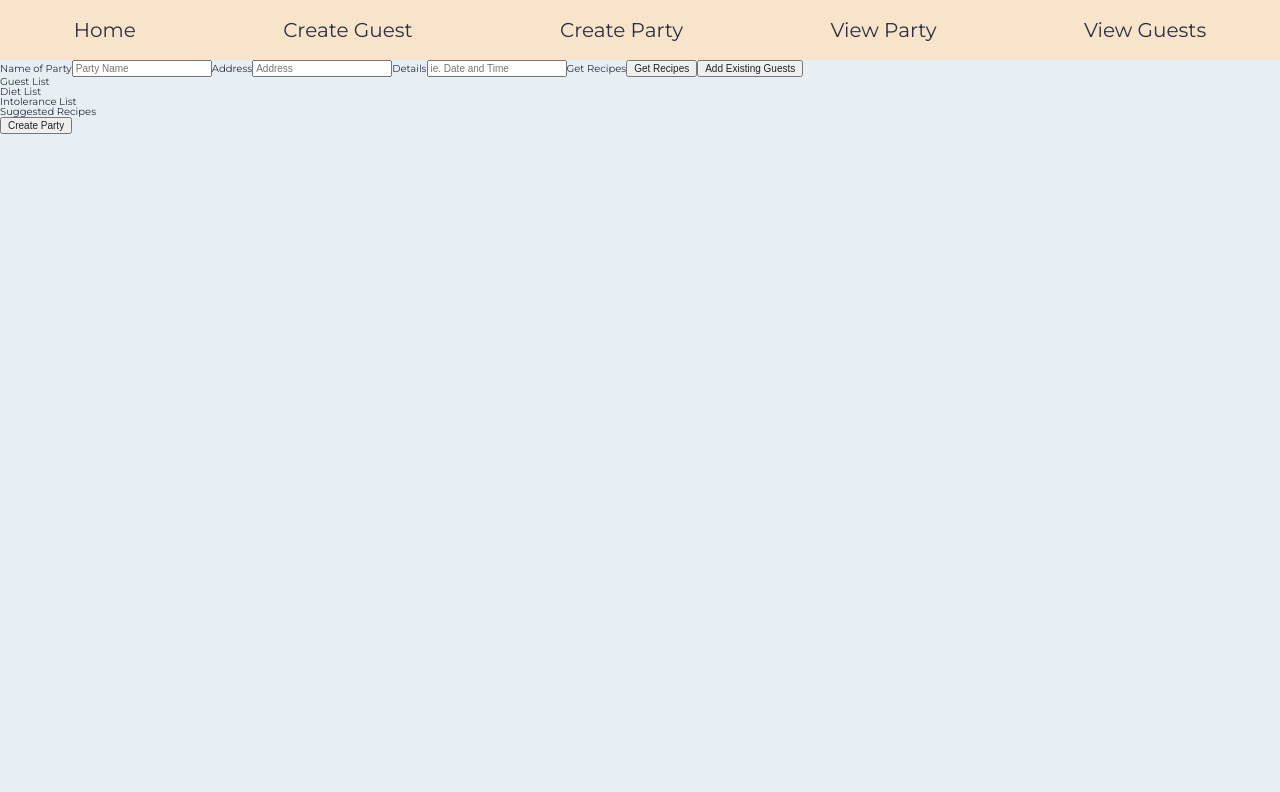
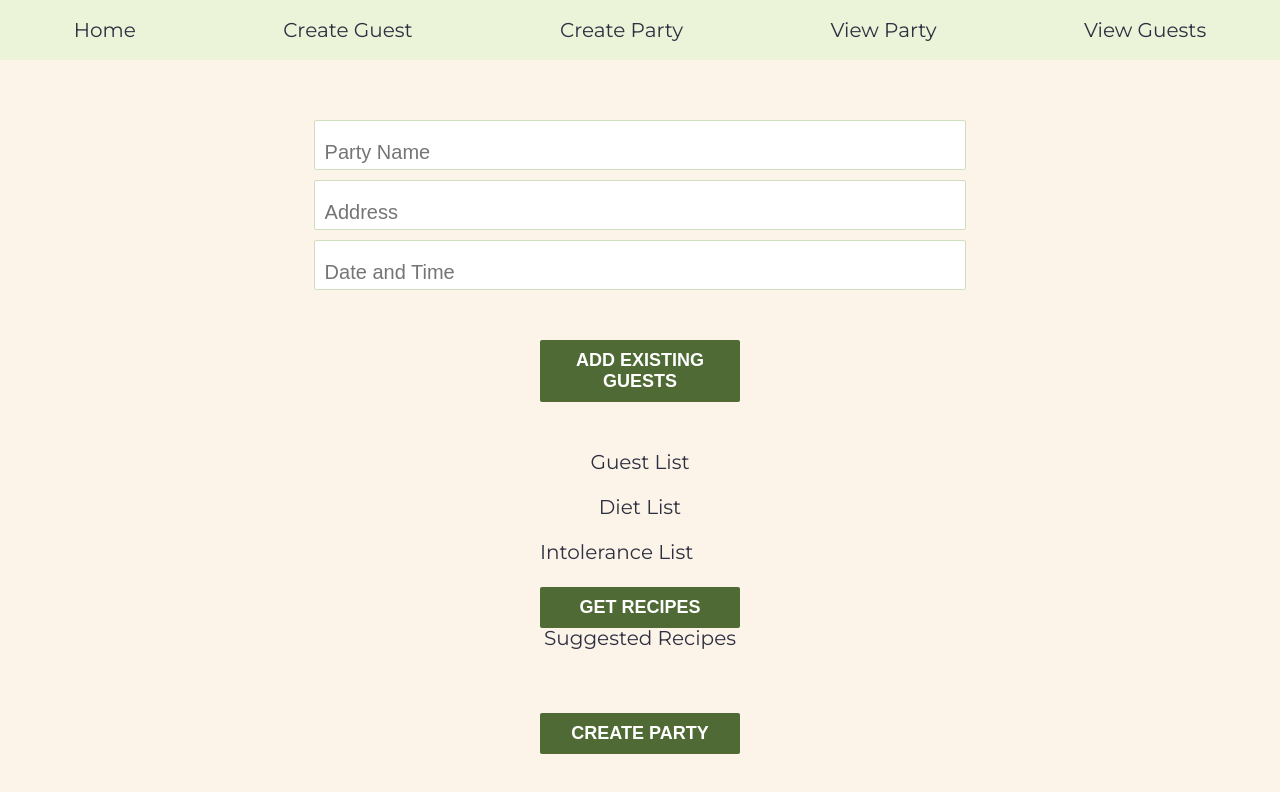
Before and after one commit to BhagirthiEmmaMatthewPatrick-Project6/bempApp, a React (Create React App) app: page /createParty in a window 1280 px wide. Shown: the top 792 px of the page. Built offline with nearby package versions, Linux system fonts and the light colour scheme.

Commit message:
started styling on create party form

```diff
--- a/src/components/CreateParty.js
+++ b/src/components/CreateParty.js
@@ -156,35 +156,31 @@ class CreateParty extends Component {
 
     render() {
         return (
-            <section className="createPartySection">
+            <section className="createPartySection wrapper">
                 {/*Form*/}
                     <form className="createPartyForm" action="">
-                        <label htmlFor="Name of Party">Name of Party</label>
+                        <label htmlFor="Name of Party"></label>
                         <input type="text" id="partyName" value={this.state.partyName} onChange={this.updateState} name="partyName" placeholder="Party Name"/>
 
-                        <label htmlFor="Address">Address</label>
+                        <label htmlFor="Address"></label>
                         <input type="text" id="partyAddress" value={this.state.partyAddress} onChange={this.updateState} name="address" placeholder="Address"/>
 
-                        <label htmlFor="Details">Details</label>
-                        <input type="text" id="partyDetails" value={this.state.partyDetails} onChange={this.updateState} name="details" placeholder="ie. Date and Time"/>
-
-
-                        <label htmlFor="getRecipesButton">Get Recipes</label>
-                        <button id="getRecipeButton" type="submit" onClick={(e)=> this.getRecipes(e)}>Get Recipes</button>
-
+                        <label htmlFor="Details"></label>
+                        <input type="text" id="partyDetails" value={this.state.partyDetails} onChange={this.updateState} name="details" placeholder="Date and Time"/>
 
 
                         {/*Adding Guests Component*/}
-                        <button type="submit" onClick={(e)=>this.toggleAddGuests(e)}>Add Existing Guests</button>
+                        <button className="addGuests" type="submit" onClick={(e)=>this.toggleAddGuests(e)}>Add Existing Guests</button>
                         {this.state.showGuestList ? <CreatePartyAddingGuests getChoice={(e)=>this.getUserKey(e)} />:null}
                         {/*Displaying Guests*/}
                         <section className="invitedGuestsSection">
-                            <h2>Guest List</h2>
+                        <h2>Guest List</h2>
                             {this.state.addedGuests.map((invitedGuests)=>{
+
                                 return(
-                                    <ul>
+                                    <ul className="guestList">
                                         <li>
-                                            <h3>{invitedGuests.name}</h3>
+                                            <h2>{invitedGuests.name}</h2>
                                             <p>{invitedGuests.email}</p>
                                         </li>
                                     </ul>
@@ -219,16 +215,18 @@ class CreateParty extends Component {
                                     )
                                 })}
                             </ul>
+                        <label htmlFor="getRecipesButton"></label>
+                        <button id="getRecipeButton" type="submit" onClick={(e) => this.getRecipes(e)}>Get Recipes</button>
                         </section>
 
                         {/*Recipe API CALL */}
-                        <section className="recipeGalarySection">
+                        <section className="recipeGallerySection">
                             <h2>Suggested Recipes</h2>
                             <ul className="recipeGalleryUL">
                                 {this.state.recipes.map((recipeObj) => {
                                     return (
                                         <li>
-                                            <h2><a href={recipeObj.sourceUrl}>{recipeObj.title}</a></h2>
+                                            <h3><a rel="noopener noreferrer" target="_blank" href={recipeObj.sourceUrl}>{recipeObj.title}</a></h3>
                                             <img src={`https://spoonacular.com/recipeImages/${recipeObj.id}-${"480x360"}.${"jpg"}`} alt={recipeObj.title}/>
                                         </li>
                                     )
--- a/src/components/CreatePartyAddingGuests.js
+++ b/src/components/CreatePartyAddingGuests.js
@@ -27,12 +27,12 @@ class CreatePartyAddingGuests extends Component{
 
     render(){
         return(
-            <ul className="wrapper">
+            <ul className="wrapper guestList">
                 {this.state.guest.map((guest)=>{
                     return (
                         <li key={'cpag_'+guest.guestID} onClick={()=>this.props.getChoice(guest.guestID)} id={guest.guestID} className="child">
-                            <p className="child">Name:{guest.guestInfo.name}</p>
-                            <p className="child">Email:{guest.guestInfo.email}</p>
+                            <p className="child">{guest.guestInfo.name}</p>
+                            <p className="child">{guest.guestInfo.email}</p>
                         </li>
                     )
                 })}
--- a/src/partials/_createParty.scss
+++ b/src/partials/_createParty.scss
@@ -1,4 +1,54 @@
-.recipeGallery {
+// Create party form styling
+.createPartySection {
+    padding: 50px 0;
+}
+
+.createPartyForm {
+    display: flex;
+    flex-direction: column;
+    align-items: center;
+        label {
+            padding: 5px 0;
+        }
+        input {
+            width: 60%;
+            padding: 20px 10px 5px 10px;
+            border-radius: 2px;
+            border: 1px solid lighten($mainColor, 50%);
+        }
+}
+
+.addGuests {
+    margin: 50px 0;
+}
+
+// Existing guests to add to the party
+
+.guestList {
+    display: grid;
+    grid-template-columns: repeat(2, auto);
+    grid-template-rows: repeat(5, auto);
+    grid-gap: 10px;
+    justify-content: space-between;
+    grid-auto-rows: 1fr;
+    grid-auto-columns: 1fr;
+    grid-auto-flow: dense;
+    margin: 0;
+}
+
+.guestList li {
+    background-color: #fff;
+    width: 300px;
+    height: 200px;
+}
+
+h2 {
+    padding-bottom: 25px;
+}
+
+
+// API recipes
+.recipeGalleryUL {
     display: grid;
     grid-template-columns: repeat(3, auto);
     grid-template-rows: repeat(5, auto);
@@ -13,3 +63,8 @@ img {
     width: 200px;
     height: 200px;
 }
+
+.recipeGallery a {
+    width: 60%;
+    display: inline-block;
+}
--- a/src/partials/_general.scss
+++ b/src/partials/_general.scss
@@ -2,6 +2,7 @@ html {
     font-size: 62.5%;
     font-family: $mainFont;
     color: #2E2F40;
+    background-color: lighten($accentColor, 32%);
 }
 
 ul {
@@ -33,20 +34,36 @@ h1 {
     color: $mainColor;
 }
 
-nav {
+nav,
+button,
+input,
+label,
+h2,
+h3 {
     font-size: 2rem;
 }
 
 p {
+    font-size: 1.8rem;
+}
+
+.homeIntro p {
     font-size: 2.5rem;
+}
+
+button {
+    width: 200px;
+    background-color: $mainColor;
+    border: none;
+    border-radius: 2px;
+    color: #fff;
+    font-size: 1.8rem;
+    padding: 10px 20px;
+    text-transform: uppercase;
+    font-weight: bold;
 }
 
 
 .viewGuestFocusSection{
     border:1px solid red;
 }
-
-.child{
-    border:1px solid blue;
-    background:white;
-}
--- a/src/partials/_home.scss
+++ b/src/partials/_home.scss
@@ -26,7 +26,3 @@ h1 {
     text-align: center;
     line-height: 35px;
 }
-
-html {
-    background-color: $backgroundColor;
-}
--- a/src/partials/_nav.scss
+++ b/src/partials/_nav.scss
@@ -2,5 +2,5 @@ nav {
     padding: 20px 0;
     display: flex;
     justify-content: space-around;
-    background-color: lighten($accentColor, 25%);
+    background-color: lighten($secondaryColor, 35%);
 }
```
